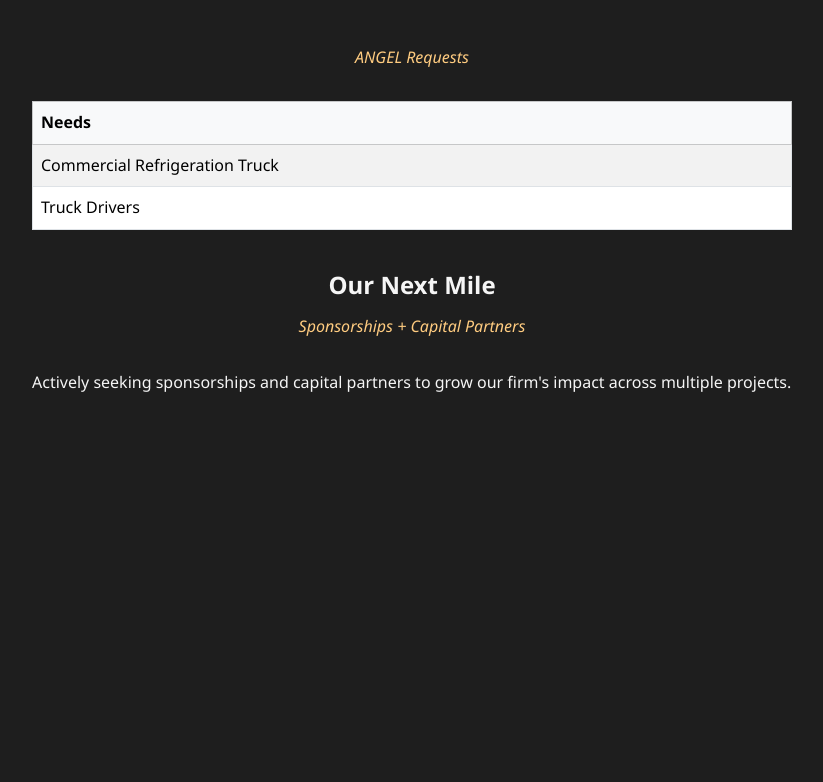
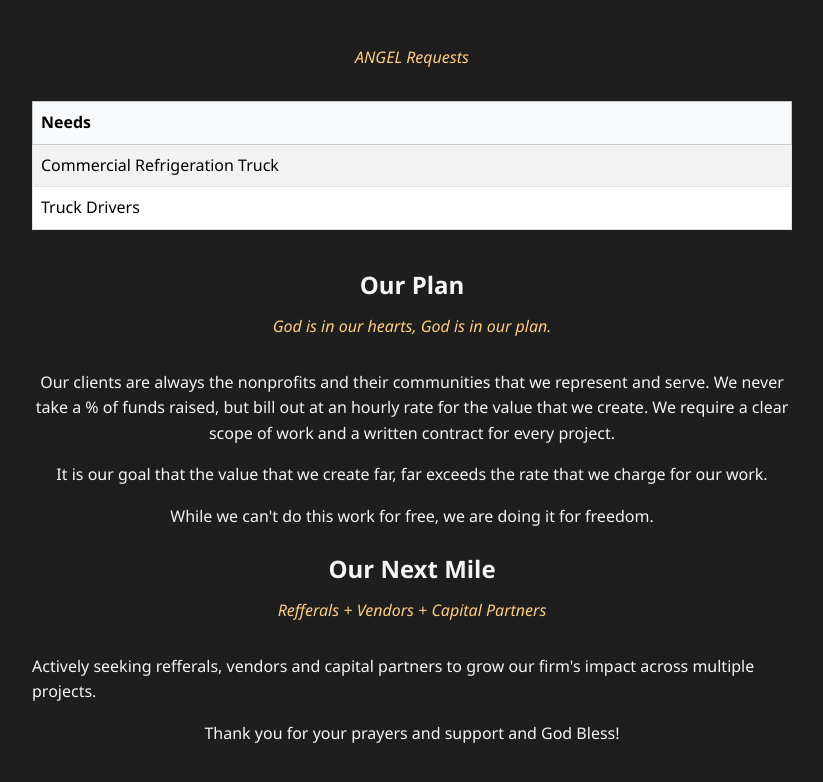
Before and after one commit to StreetLightConsulting/StreetLightConsulting.github.io, a plain HTML site: page index.html in a window 1280 px wide. Shown: the part 857-1639 px from the top of the page, without its empty margins (228-1051 px from the left). Before the commit the page ends 1368 px from the top, so only its background shows below. Drawn offline with nearby package versions, Linux system fonts and the light colour scheme.

Commit message:
Update index.html

```diff
--- a/index.html
+++ b/index.html
@@ -139,9 +139,17 @@
   </div>
 </div>
     <div>
+      <div class="title">Our Plan</div>
+      <div class="quote">God is in our hearts, God is in our plan.</div>
+      <p style="text-align:center;">Our clients are always the nonprofits and their communities that we represent and serve. We never take a % of funds raised, but bill out at an hourly rate for the value that we create. We require a clear scope of work and a written contract for every project.
+      <p style="text-align: center;"> It is our goal that the value that we create far, far exceeds the rate that we charge for our work.</p>
+      <p style="text-align: center;">While we can't do this work for free, we are doing it for freedom.</p>
+    </div>
+    <div>
       <div class="title">Our Next Mile</div>
-      <div class="quote">Sponsorships + Capital Partners</div>
-      <p>Actively seeking sponsorships and capital partners to grow our firm's impact across multiple projects.</p>
+      <div class="quote">Refferals + Vendors + Capital Partners</div>
+      <p>Actively seeking refferals, vendors and capital partners to grow our firm's impact across multiple projects.
+        <p style="text-align: center;">Thank you for your prayers and support and God Bless!</p>
     </div>
   </div>
 
```
